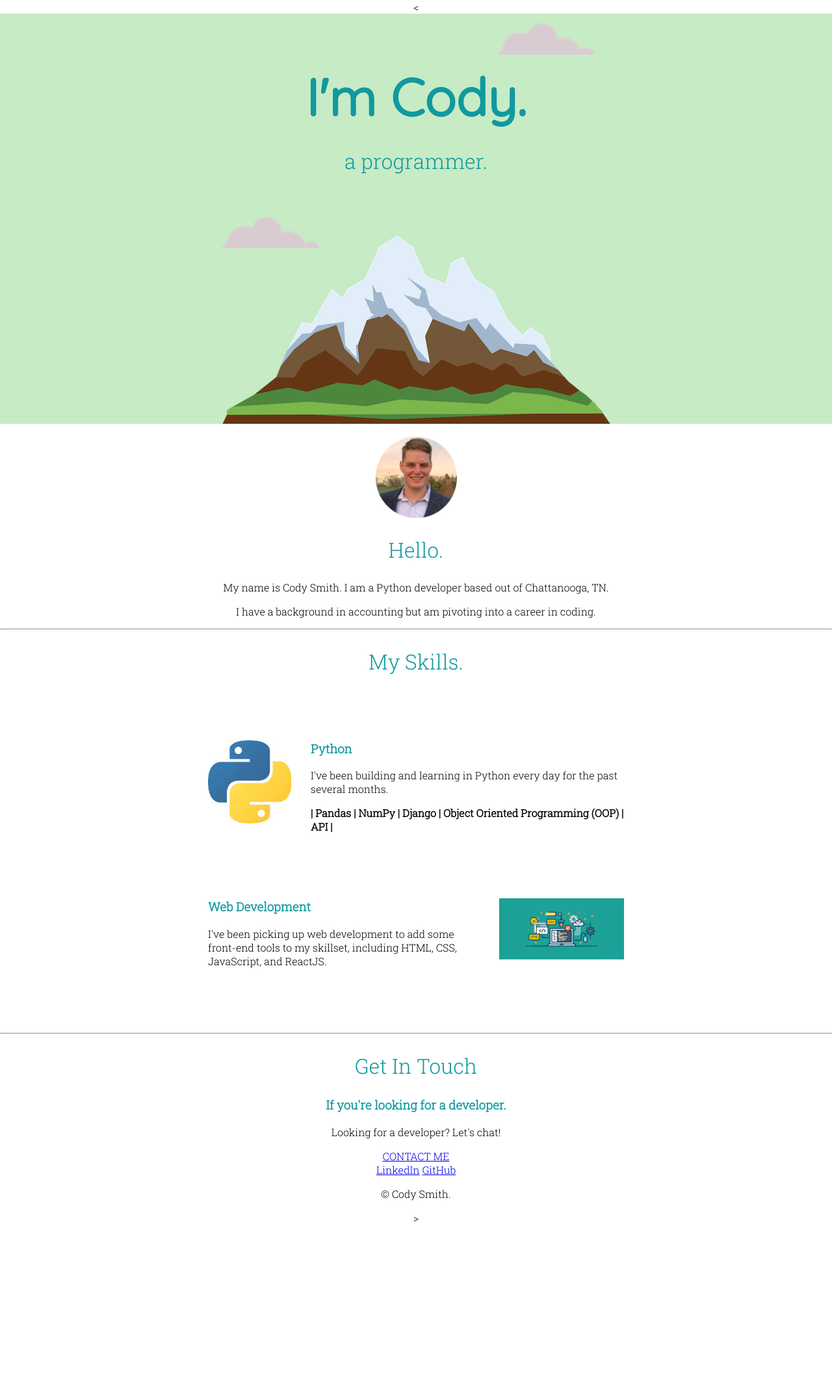
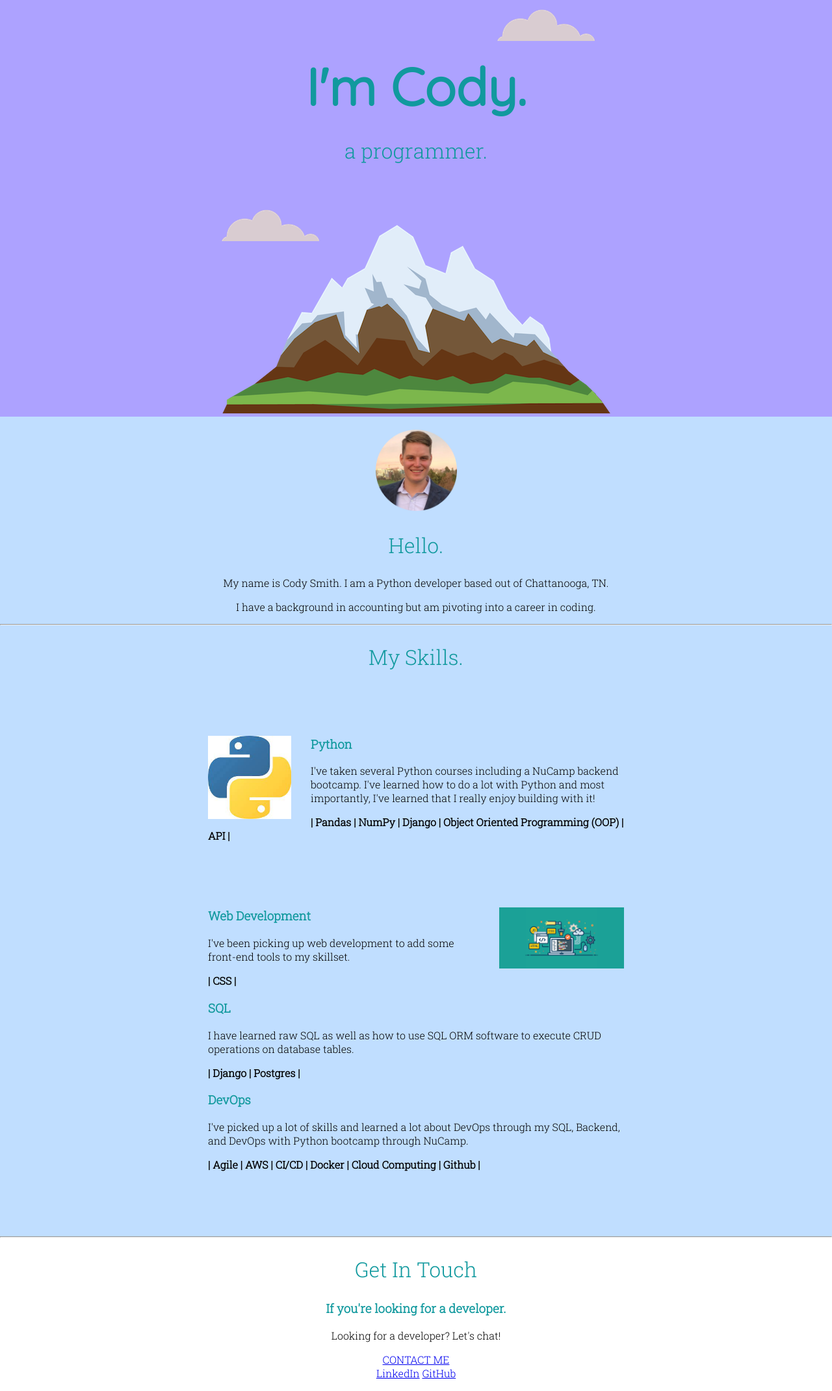
Before and after one commit to CharginChuck/cv_portfolio, a Django app: page / in a window 1280 px wide. Shown: the top 2140 px of the page at 65% size. Before the commit the page ends 1879 px from the top, so only its background shows below. Run offline with Django 3.2, Linux system fonts and the light colour scheme; data comes from the database, SQL or seed files in the repository.

Commit message:
added more skills from database to html file

```diff
--- a/cv_portfolio/pages/views.py
+++ b/cv_portfolio/pages/views.py
@@ -6,7 +6,14 @@ from .models import Skill, Subskill
 def home_view(request, *args, **kwargs):
     all_skills = Skill.objects.all()
     python_skill = all_skills.filter(title='Python')
+    webdev_skill = all_skills.filter(title='Web Development')
     all_subskills = Subskill.objects.all()
     python_subskills = all_subskills.filter(skill=1)
+    webdev_subskills = all_subskills.filter(skill=2)
+    sql_skill = all_skills.filter(title='SQL')
+    sql_subskills = all_subskills.filter(skill=3)
+    devops_skill = all_skills.filter(title='DevOps')
+    devops_subskills = all_subskills.filter(skill=5)
 
-    return render(request, "homepage.html", {'all':all_skills, 'python_subskills':python_subskills, 'python_skill':python_skill})
+    return render(request, "homepage.html", {'all':all_skills, 'python_subskills':python_subskills, 'python_skill':python_skill, 'webdev_subskills':webdev_subskills,
+    'webdev_skill':webdev_skill, 'sql_subskills':sql_subskills, 'sql_skill':sql_skill, 'devops_subskills':devops_subskills, 'devops_skill':devops_skill})
--- a/cv_portfolio/static/css/styles.css
+++ b/cv_portfolio/static/css/styles.css
@@ -39,7 +39,9 @@ h3 {
     top: 50px;
 }
 
-.middle-container {}
+.middle-container {
+    background-color: #C0DEFF;
+}
 
 .mountain {
     position: relative;
@@ -65,7 +67,7 @@ h3 {
 }
 
 .top-container {
-    background-color: #C6EBC5;
+    background-color: #ADA2FF;
     position: relative;
     font-size: 1.2rem;
 }
--- a/cv_portfolio/templates/homepage.html
+++ b/cv_portfolio/templates/homepage.html
@@ -1,6 +1,6 @@
 {% load static %}
 
-<<!DOCTYPE html>
+<!DOCTYPE html>
 <html lang="en">
 <head>
     <meta charset="UTF-8">
@@ -31,9 +31,14 @@
     <h2>My Skills.</h2>
     <div class="skill-row">
       <img class="python-logo" src="{% static 'images/python.jpg' %}" alt="python">
-          <h3 class="python-text">Python</h3>
+      <!-- Pull Python skill title from database -->
+          <h3 class="python-text">{% for item in python_skill %}
+            {{ item.title }}
+          {% endfor %}</h3>
 
-          <p class="python-text">I've been building and learning in Python every day for the past several months.</p>
+          <p class="python-text">{% for item in python_skill %}
+            {{ item.description }}
+          {% endfor %}</p>
 
 <!-- Listing python skills from database -->
             <p><strong>|
@@ -46,19 +51,71 @@
     </div>
     <div class="skill-row">
       <img class="webdev-logo" src="{% static 'images/webdev.png' %}" alt="webdev-img">
-      <h3>Web Development</h3>
-      <p class="skills-description">I've been picking up web development to add some front-end tools to my skillset, including HTML, CSS,
-          JavaScript, and ReactJS.</p>
+<!-- Pull Webdev skill title from database -->
+      <h3>{% for item in webdev_skill %}
+        {{ item.title }}
+      {% endfor %}</h3>
+<!-- pull webdev skill description from database -->
+      <p class="skills-description">{% for item in webdev_skill %}
+        {{ item.description }}
+      {% endfor %}</p>
+<!-- Listing web dev skills from database -->
+          <p><strong>|
+            {% for item in webdev_subskills %}
+              {{ item.title }} <strong>|</strong>
+            {% endfor %}
+          </strong>
+          </p>
+
+
+
+<!-- Pull sql skill title from database -->
+      <h3>{% for item in sql_skill %}
+        {{ item.title }}
+      {% endfor %}</h3>
+<!-- pull sql skill description from database -->
+      <p class="skills-description">{% for item in sql_skill %}
+        {{ item.description }}
+      {% endfor %}</p>
+<!-- Listing sql skills from database -->
+          <p><strong>|
+            {% for item in sql_subskills %}
+              {{ item.title }} <strong>|</strong>
+            {% endfor %}
+          </strong>
+          </p>
+
+
+<!-- Pull devops skill title from database -->
+      <h3>{% for item in devops_skill %}
+        {{ item.title }}
+      {% endfor %}</h3>
+<!-- pull devops skill description from database -->
+      <p class="skills-description">{% for item in devops_skill %}
+        {{ item.description }}
+      {% endfor %}</p>
+<!-- Listing devops skills from database -->
+          <p><strong>|
+            {% for item in devops_subskills %}
+              {{ item.title }} <strong>|</strong>
+            {% endfor %}
+          </strong>
+          </p>
+
+
+
+
     </div>
   </div>
   <hr>
+</div>
   <div class="contact-me">
     <h2>Get In Touch</h2>
     <h3>If you're looking for a developer.</h3>
     <p>Looking for a developer?  Let's chat!</p>
     <a class="btn" href="mailto:codeman1926@email.com">CONTACT ME</a>
   </div>
-</div>
+
 
 <div class="bottom-container">
   <a class="footer-link" href="https://www.linkedin.com/in/cody-smith-25014914a/">LinkedIn</a>
@@ -69,4 +126,4 @@
     </div>
 
 </body>
-</html>>
+</html>
```
